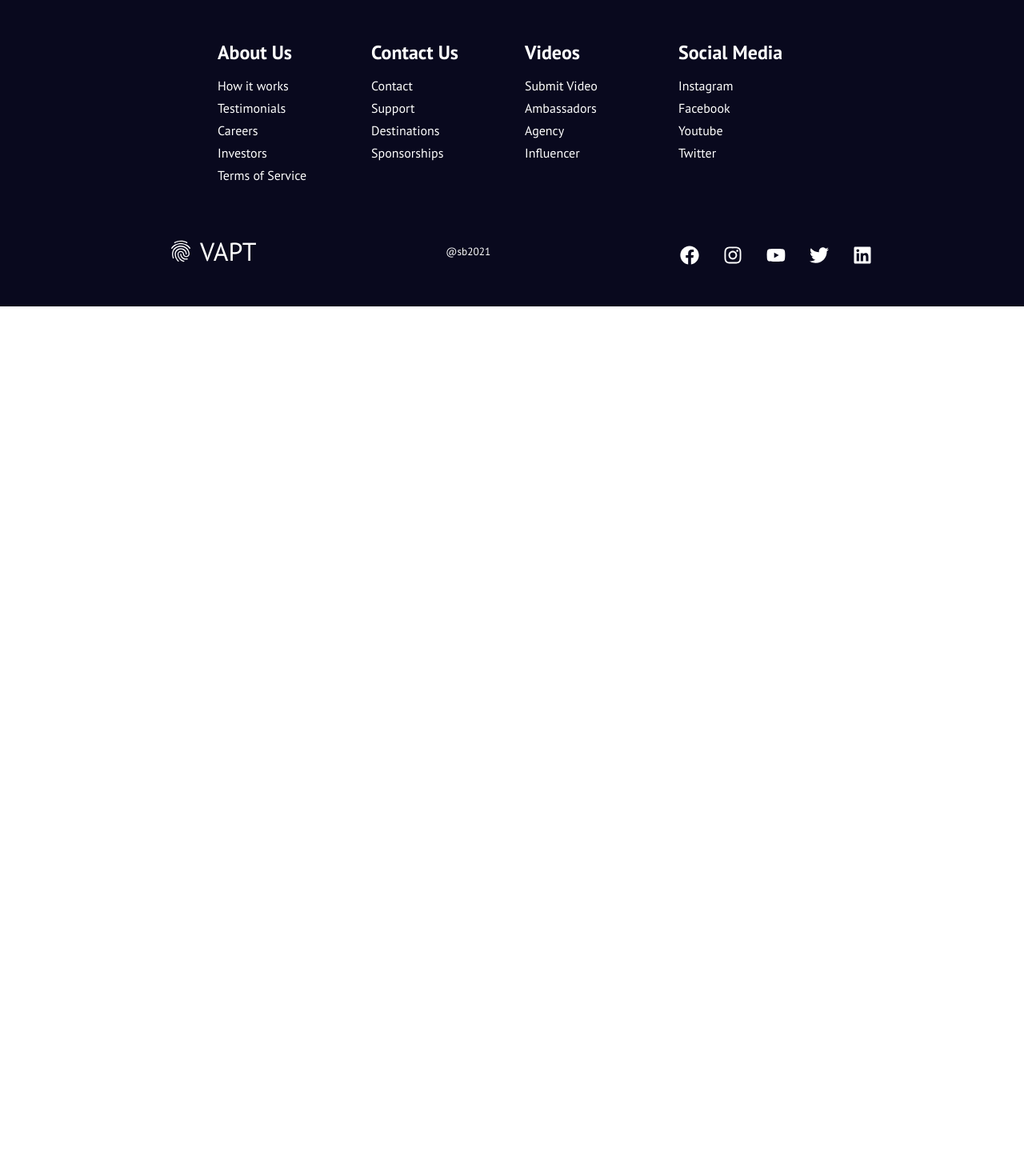
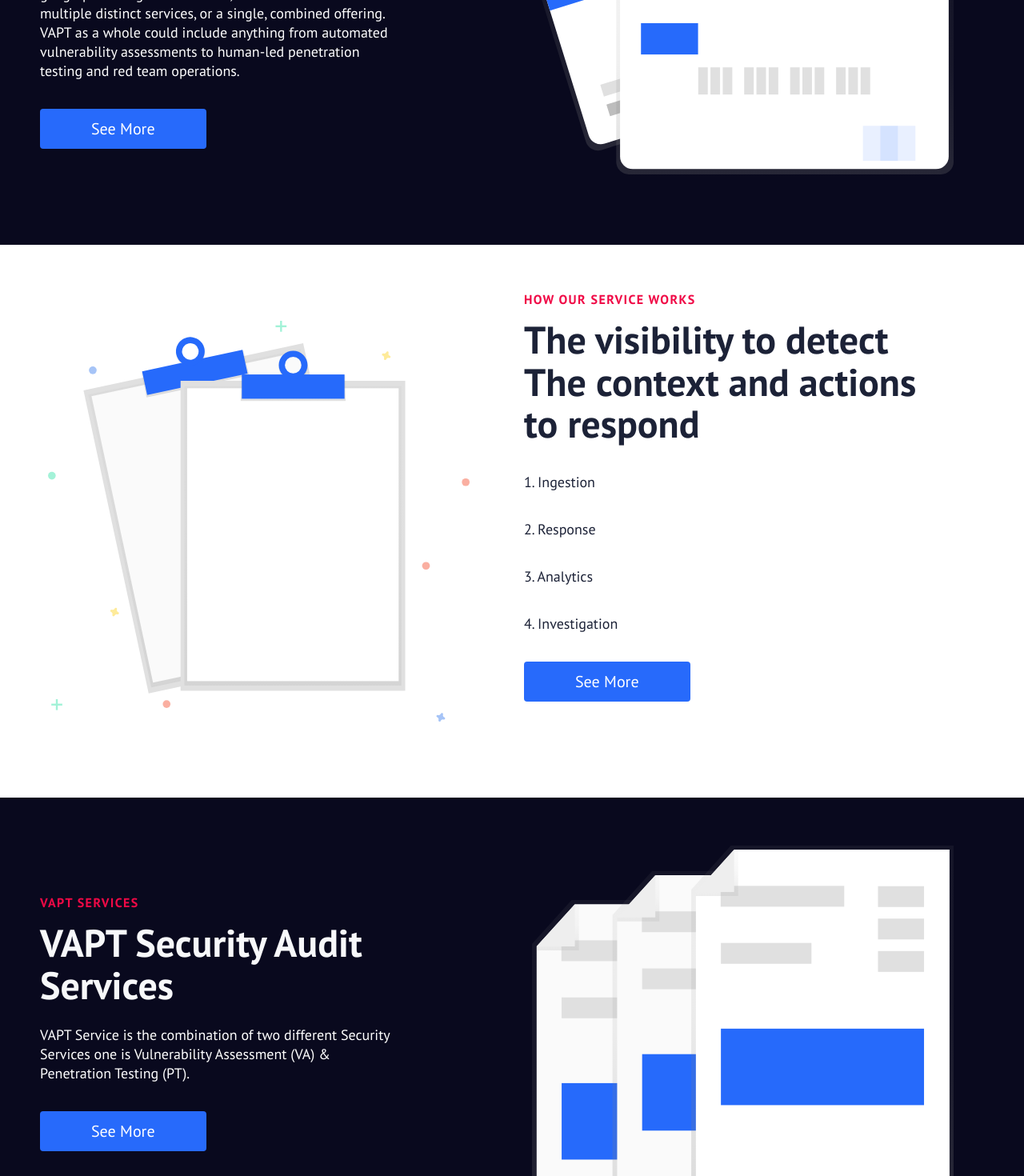
Before and after one commit to ankit639786/vapt-testing, a React (Create React App) app: page /vapt in a window 1280 px wide. Shown: the part 340-1810 px from the top of the page at 80% size. Before the commit the page ends 800 px from the top, so only its background shows below. Built offline with nearby package versions, Linux system fonts and the light colour scheme.

Commit message:
services pages

```diff
--- a/src/App.js
+++ b/src/App.js
@@ -7,6 +7,7 @@ import { BrowserRouter as Router, Switch, Route } from 'react-router-dom';
 import Navbar from './components/Navbar';
 import Footer from './components/pages/Footer/Footer';
 import Contact from './components/pages/Contact/Contact';
+import Vapt from "./components/pages/vapt/Vapt";
 
 function App() {
   return (
@@ -17,6 +18,9 @@ function App() {
         <Route path='/services' component={Services} />
         <Route path='/aboutus' component={Products} />
         <Route path='/contactus' component={Contact} />
+        <Route path='/vapt' component={Vapt} />
+
+
       </Switch>
       <Footer />
     </Router>
--- a/src/components/HeroSection.js
+++ b/src/components/HeroSection.js
@@ -13,13 +13,15 @@ function HeroSection({
   buttonLabel,
   img,
   alt,
-  imgStart
+  imgStart,
+  descriptionArr
 }) {
+  console.log("gobind", description);
   return (
     <>
       <div className={lightBg ? 'home__hero-section' : 'home__hero-section darkBg'} >
         <div className='container'>
-          <div className='row home__hero-row' style={{display: 'flex',flexDirection: imgStart === 'start' ? 'row-reverse' : 'row'}}>
+          <div className='row home__hero-row' style={{ display: 'flex', flexDirection: imgStart === 'start' ? 'row-reverse' : 'row' }}>
             <div className='col'>
               <div className='home__hero-text-wrapper'>
                 <div className='top-line'>{topLine}</div>
@@ -33,8 +35,22 @@ function HeroSection({
                         : 'home__hero-subtitle dark'
                     }
                   >
-                  {description}
+                    {description&&description}
                   </p>
+                {descriptionArr?.map((e,i) =>
+                  <p
+                    className={
+                      lightTextDesc
+                        ? 'home__hero-subtitle'
+                        : 'home__hero-subtitle dark'
+                    }
+                  >
+                    {`${i+1}. ${e}`}
+                  </p>
+                )
+
+                }
+
                 <Link to='#'>
                   <Button buttonSize='btn--wide' buttonColor='blue'>
                     {buttonLabel}
--- a/src/components/Navbar.js
+++ b/src/components/Navbar.js
@@ -35,7 +35,7 @@ function Navbar() {
       <IconContext.Provider value={{ color: '#fff' }}>
         <nav className='navbar'>
           <div className='navbar-container container'>
-            <Link to='/' className='navbar-logo' onClick={closeMobileMenu}>
+            <Link to='/vapt' className='navbar-logo' onClick={closeMobileMenu}>
               <MdFingerprint className='navbar-icon' />
               VAPT
             </Link>
--- a/src/components/pages/Services/Data.js
+++ b/src/components/pages/Services/Data.js
@@ -3,10 +3,9 @@ export const homeObjOne = {
   lightText: true,
   lightTextDesc: true,
   topLine: 'Exclusive Access',
-  headline: 'Lorem ipsum',
-  description:
-    'Lorem ipsum dolor sit amet, consectetur adipiscing elitLorem ipsum dolor sit amet, consectetur adipiscing elitLorem ipsum dolor sit amet, consectetur adipiscing elit',
-  buttonLabel: 'Lorem ipsum',
+  headline: 'ASSESSMENT SERVICES',
+  description:"To successfully protect your organisation against cyber threats, it’s imperative to begin by identifying where its security weaknesses lie. ",
+  buttonLabel: 'See More',
   imgStart: '',
   img: 'images/svg-1.svg',
   alt: 'Credit Card'
@@ -30,11 +29,11 @@ export const homeObjThree = {
   lightBg: true,
   lightText: false,
   lightTextDesc: false,
-  topLine: 'Lorem ipsum',
-  headline: 'Lorem ipsum dolor sit amet, consectetur adipiscing elit',
-  description:
-    "Lorem ipsum dolor sit amet, consectetur adipiscing elitLorem ipsum dolor sit amet, consectetur adipiscing elit",
-  buttonLabel: 'Lorem ipsum',
+  topLine: 'HOW OUR SERVICE WORKS',
+  headline: 'The visibility to detect The context and actions to respond',
+  description: "",
+  descriptionArr: ["Ingestion", "Response", "Analytics", "Investigation"],
+  buttonLabel: 'See More',
   imgStart: 'start',
   img: 'images/svg-7.svg',
   alt: 'Vault'
@@ -44,11 +43,10 @@ export const homeObjFour = {
   lightBg: false,
   lightText: true,
   lightTextDesc: true,
-  topLine: 'Lorem ipsum',
-  headline: 'Lorem ipsum dolor sit amet, consectetur adipiscing elit',
-  description:
-    'Lorem ipsum dolor sit amet, consectetur adipiscing elitLorem ipsum dolor sit amet, consectetur adipiscing elitLorem ipsum dolor sit amet, consectetur adipiscing elit',
-  buttonLabel: 'Lorem ipsum',
+  topLine: 'VAPT Services',
+  headline: 'VAPT Security Audit Services',
+  description:"VAPT Service is the combination of two different Security Services one is Vulnerability Assessment (VA) & Penetration Testing (PT).",
+  buttonLabel: 'See More',
   imgStart: '',
   img: 'images/svg-8.svg',
   alt: 'Vault'
--- /dev/null
+++ b/src/components/pages/vapt/Data.js
@@ -0,0 +1,53 @@
+export const homeObjOne = {
+    lightBg: false,
+    lightText: true,
+    lightTextDesc: true,
+    topLine: 'DEFINITION',
+    headline: 'What is VAPT?',
+    description:"VAPT is a term used to describe security testing that is designed to identify and help address cyber security vulnerabilities. The meaning of VAPT can vary from one geographical region to another, either as a bracket for multiple distinct services, or a single, combined offering. VAPT as a whole could include anything from automated vulnerability assessments to human-led penetration testing and red team operations. ",
+    buttonLabel: 'See More',
+    imgStart: '',
+    img: 'images/svg-1.svg',
+    alt: 'Credit Card'
+  };
+
+  export const homeObjTwo = {
+    lightBg: false,
+    lightText: true,
+    lightTextDesc: true,
+    topLine: '100% SECURE',
+    headline: 'Stay protected 24/7 anywhere anytime',
+    description:
+      'We have you covered no matter where you are located. Over 140 locations worldwide to ensure you have access anytime',
+    buttonLabel: 'Learn More',
+    imgStart: '',
+    img: 'images/svg-5.svg',
+    alt: 'Vault'
+  };
+
+  export const homeObjThree = {
+    lightBg: true,
+    lightText: false,
+    lightTextDesc: false,
+    topLine: 'HOW OUR SERVICE WORKS',
+    headline: 'The visibility to detect The context and actions to respond',
+    description: "",
+    descriptionArr: ["Ingestion", "Response", "Analytics", "Investigation"],
+    buttonLabel: 'See More',
+    imgStart: 'start',
+    img: 'images/svg-7.svg',
+    alt: 'Vault'
+  };
+
+  export const homeObjFour = {
+    lightBg: false,
+    lightText: true,
+    lightTextDesc: true,
+    topLine: 'VAPT Services',
+    headline: 'VAPT Security Audit Services',
+    description:"VAPT Service is the combination of two different Security Services one is Vulnerability Assessment (VA) & Penetration Testing (PT).",
+    buttonLabel: 'See More',
+    imgStart: '',
+    img: 'images/svg-8.svg',
+    alt: 'Vault'
+  };
--- /dev/null
+++ b/src/components/pages/vapt/Vapt.js
@@ -0,0 +1,19 @@
+import React from 'react';
+import HeroSection from '../../HeroSection';
+import { homeObjOne, homeObjTwo, homeObjThree, homeObjFour } from './Data';
+//import Pricing from '../../Pricing';
+//import Card from './Card'
+
+function Vapt() {
+  return (
+    <>
+      <HeroSection {...homeObjOne} />
+      <HeroSection {...homeObjThree} />
+      {/* <Pricing /> */}
+      <HeroSection {...homeObjFour} />
+
+    </>
+  );
+}
+
+export default Vapt;
```
Also changed, not shown: 1 other file (tests, documents, lock files or other folders). Lines whose indentation alone changed are shown as unchanged.
